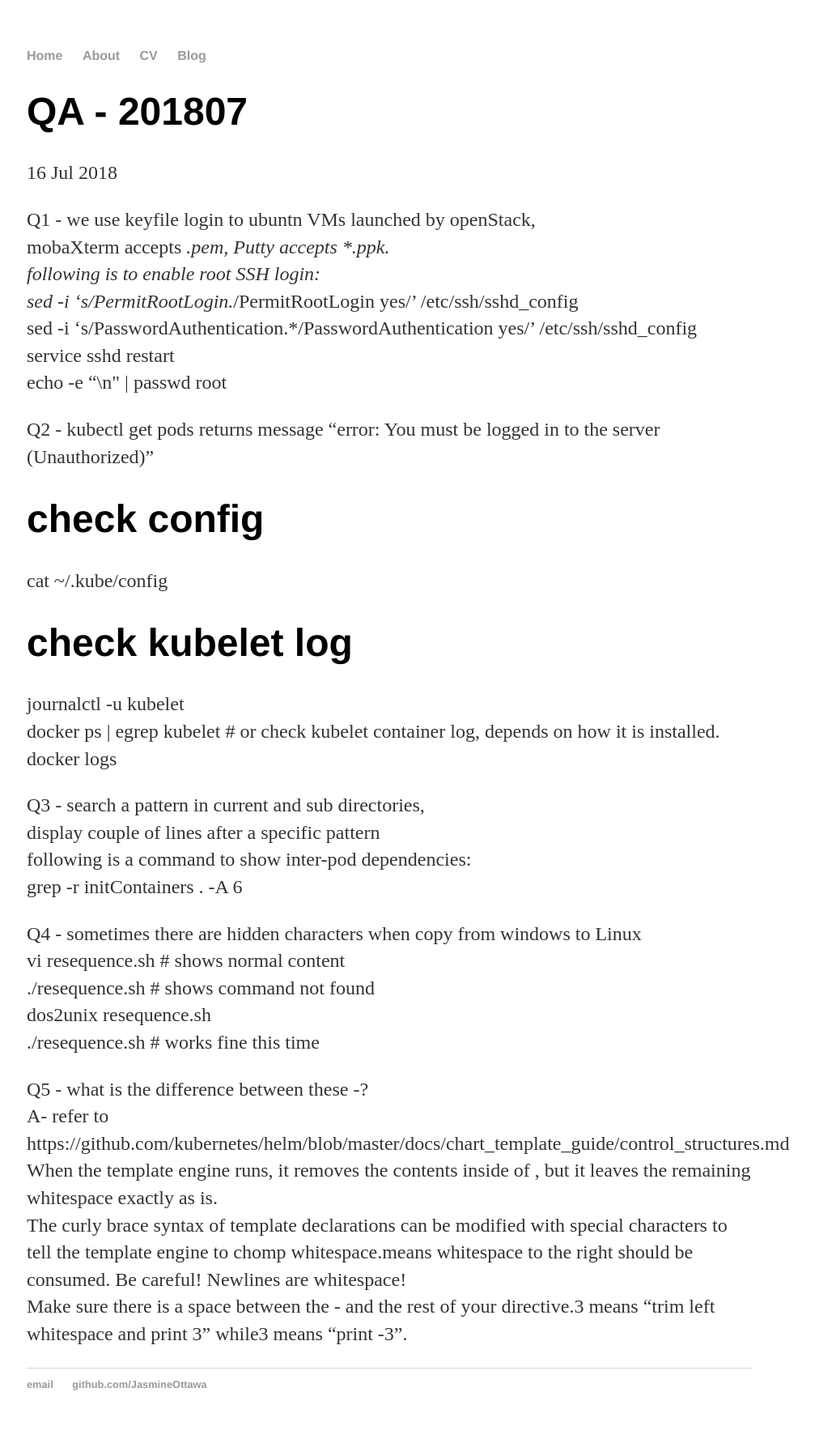
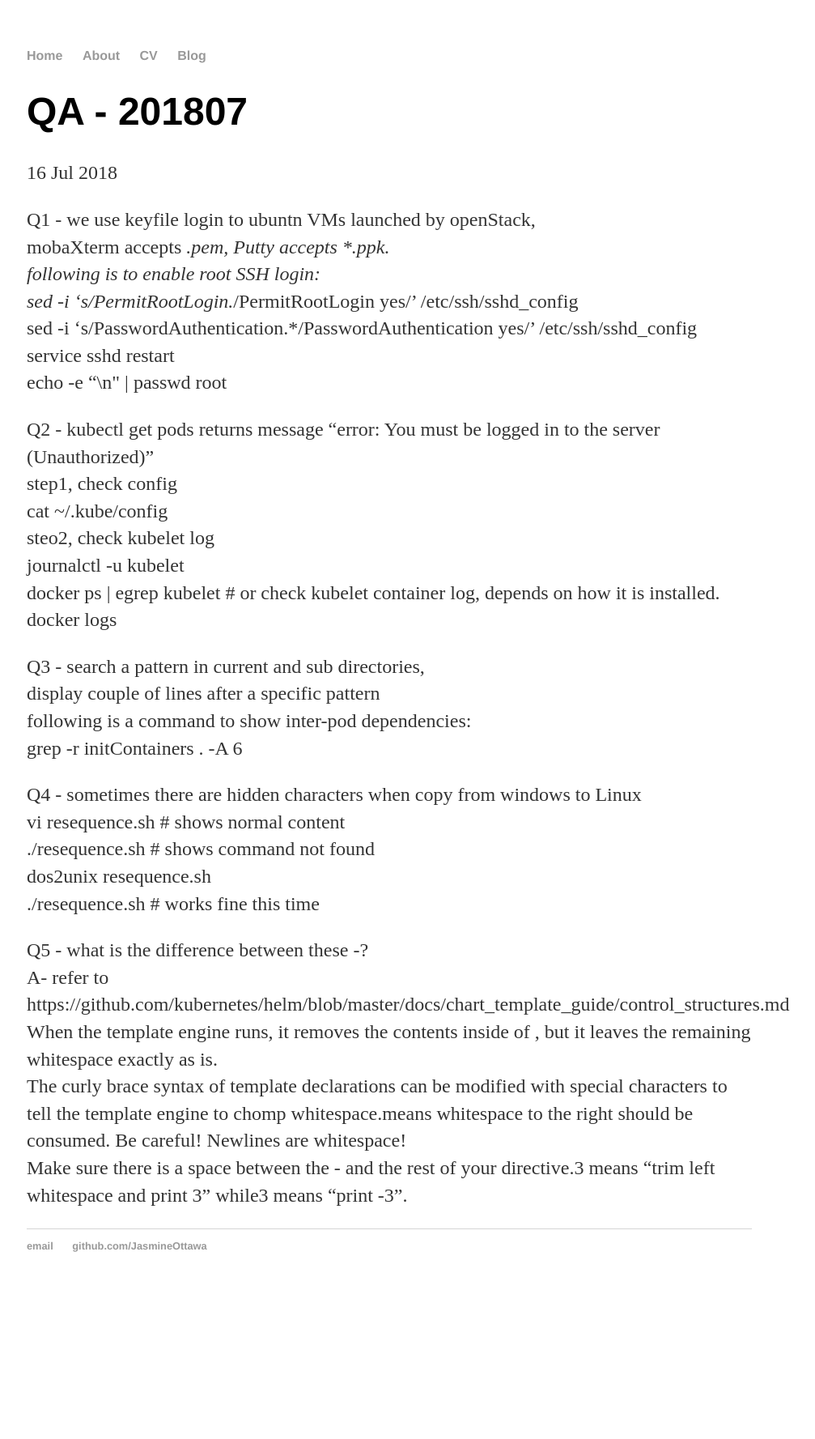
Before and after one commit to JasmineOttawa/JasmineOttawa.github.io, a Jekyll site: the page built from _posts/2018-07-16-QA201807.md, in a window 1280 px wide. Shown: the whole page at 81% size, without its empty margins (159-1166 px from the left). Built offline with Jekyll 4.4.1, drawn with Linux system fonts in a browser that asks for light colours; comment, search, counter and statistics services are not loaded; after the commit the page ends 1606 px from its top, so only the background shows below that.

Commit message:
Update 2018-07-16-QA201807.md

```diff
--- a/_posts/2018-07-16-QA201807.md
+++ b/_posts/2018-07-16-QA201807.md
@@ -13,9 +13,9 @@ service sshd restart
 echo -e "<rootPassword>\n<rootPassword>" | passwd root
 
 Q2 - kubectl get pods  returns message "error: You must be logged in to the server (Unauthorized)"
-# check config
+step1, check config
 cat ~/.kube/config
-# check kubelet log
+steo2, check kubelet log
 journalctl -u kubelet
 docker ps | egrep kubelet   # or check kubelet container log, depends on how it is installed.
 docker logs <container-id>
```
